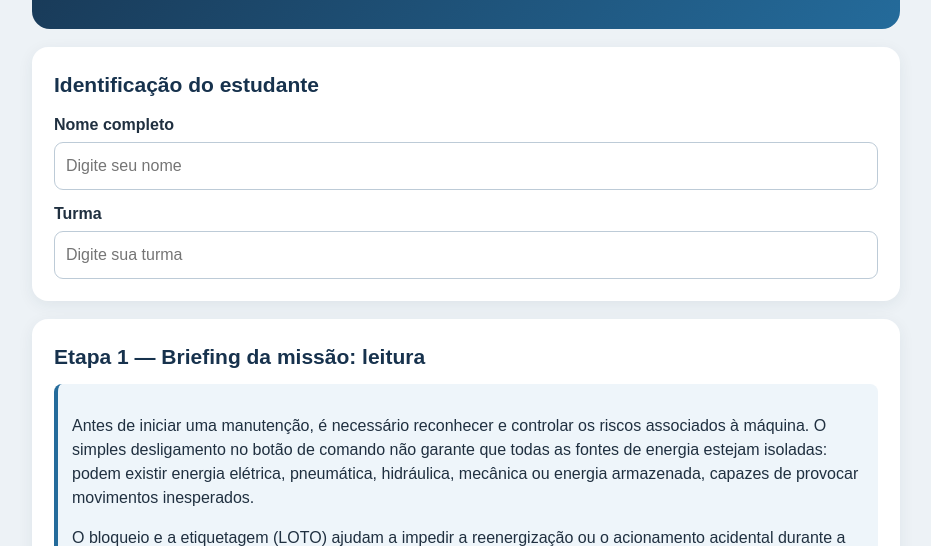
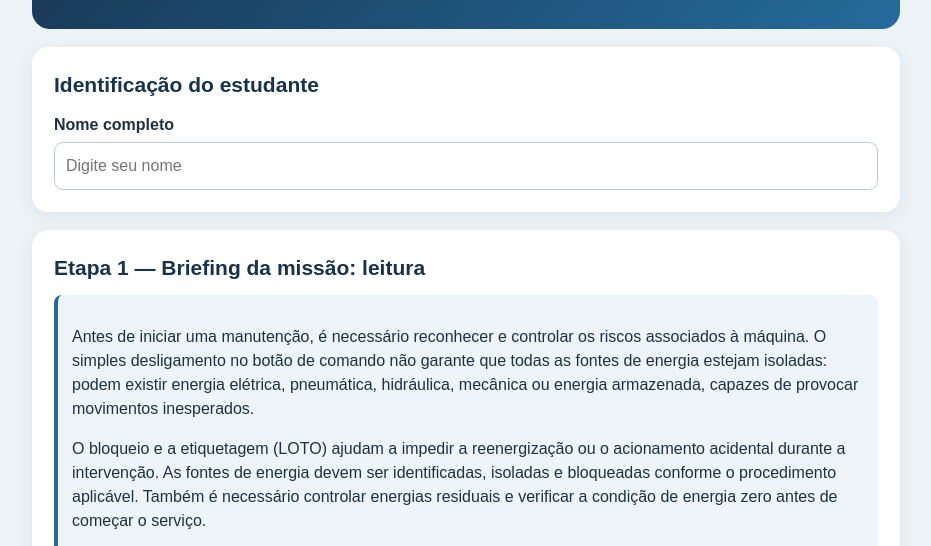
Before and after one commit to amandacmartin/pam, a plain HTML site: page seguranca.html in a window 1280 px wide. Shown: the part 229-775 px from the top of the page, without its empty margins (174-1105 px from the left). Drawn offline with Linux system fonts and the light colour scheme.

Commit message:
Update seguranca.html

```diff
--- a/seguranca.html
+++ b/seguranca.html
@@ -65,8 +65,6 @@ footer{text-align:center;color:#6b7b89;font-size:12px;padding:18px}
   <h2>Identificação do estudante</h2>
   <label for="student">Nome completo</label>
   <input id="student" type="text" placeholder="Digite seu nome">
-  <label for="classroom">Turma</label>
-  <input id="classroom" type="text" placeholder="Digite sua turma">
 </section>
 
 <section class="panel">
```
